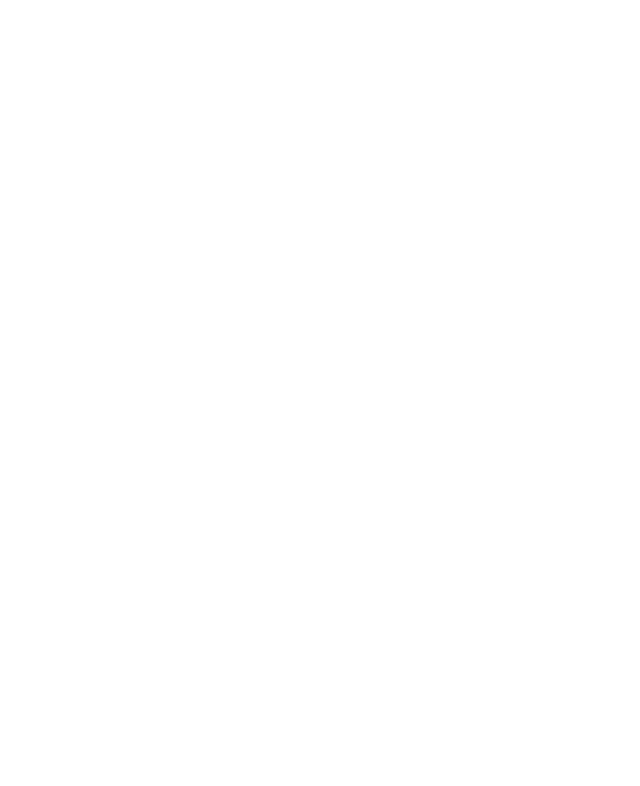
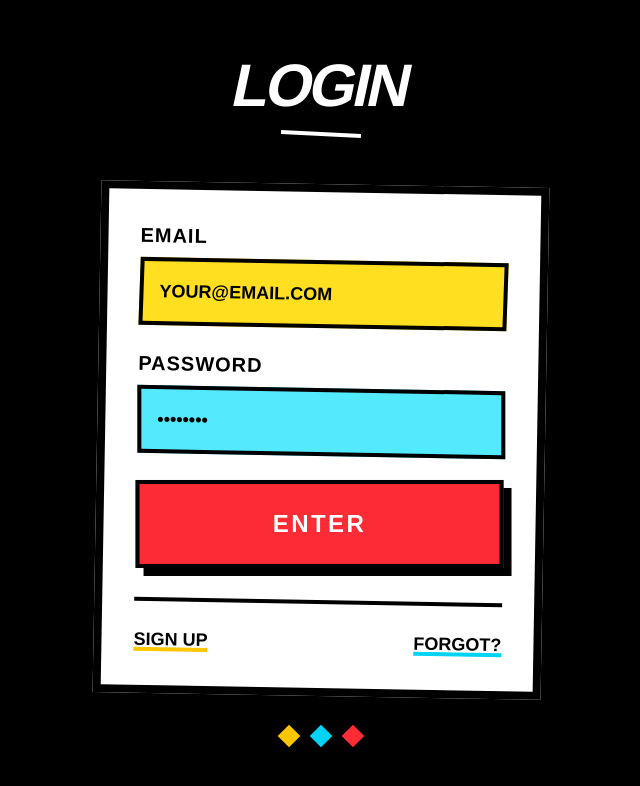
Before and after one commit to vinitvijal/PrepApp---AI, a Next.js app: page /login in a window 1280 px wide. Shown: the top 786 px of the page, without its empty margins (319-959 px from the left). Built offline with nearby package versions, Linux system fonts and the light colour scheme.

Commit message:
Login page design

```diff
--- a/app/login/page.tsx
+++ b/app/login/page.tsx
@@ -2,12 +2,90 @@
 
 export default function LoginPage() {
   return (
-    <form>
-      <label htmlFor="email">Email:</label>
-      <input id="email" name="email" type="email" required />
-      <label htmlFor="password">Password:</label>
-      <input id="password" name="password" type="password" required />
-      <button formAction={login}>Log in</button>
-    </form>
+    <div className="min-h-screen bg-black text-white flex items-center justify-center p-4">
+      <div className="w-full max-w-md">
+        {/* Brutalist Header */}
+        <div className="mb-12 text-center">
+          <h1 className="text-6xl font-black uppercase tracking-tighter mb-4 transform -skew-x-12">
+            LOGIN
+          </h1>
+          <div className="w-20 h-1 bg-white mx-auto transform rotate-3"></div>
+        </div>
+
+        {/* Login Form Container */}
+        <div className="bg-white text-black p-8 border-8 border-black transform rotate-1 shadow-[16px_16px_0px_0px_#000000]">
+          <form className="space-y-6">
+            {/* Email Field */}
+            <div className="space-y-2">
+              <label
+                htmlFor="email"
+                className="block text-xl font-black uppercase tracking-wider"
+              >
+                EMAIL
+              </label>
+              <input
+                id="email"
+                name="email"
+                type="email"
+                required
+                className="w-full px-4 py-4 text-lg font-bold border-4 border-black bg-yellow-300 placeholder-black focus:bg-yellow-400 focus:outline-none focus:border-red-500 transform -skew-x-1"
+                placeholder="YOUR@EMAIL.COM"
+              />
+            </div>
+
+            {/* Password Field */}
+            <div className="space-y-2">
+              <label
+                htmlFor="password"
+                className="block text-xl font-black uppercase tracking-wider"
+              >
+                PASSWORD
+              </label>
+              <input
+                id="password"
+                name="password"
+                type="password"
+                required
+                className="w-full px-4 py-4 text-lg font-bold border-4 border-black bg-cyan-300 placeholder-black focus:bg-cyan-400 focus:outline-none focus:border-red-500 transform skew-x-1"
+                placeholder="••••••••"
+              />
+            </div>
+
+            {/* Submit Button */}
+            <button
+              formAction={login}
+              className="w-full py-6 text-2xl font-black uppercase tracking-widest bg-red-500 border-4 border-black text-white hover:bg-red-600 transform -rotate-1 hover:rotate-0 transition-all duration-200 shadow-[8px_8px_0px_0px_#000000] hover:shadow-[4px_4px_0px_0px_#000000] active:shadow-none active:transform active:translate-x-2 active:translate-y-2"
+            >
+              ENTER
+            </button>
+          </form>
+
+          {/* Footer Links */}
+          <div className="mt-8 pt-6 border-t-4 border-black">
+            <div className="flex justify-between items-center">
+              <a
+                href="/signup"
+                className="text-lg font-black uppercase underline decoration-4 decoration-yellow-400 hover:decoration-red-500 transform hover:skew-x-12 transition-all"
+              >
+                SIGN UP
+              </a>
+              <a
+                href="/forgot"
+                className="text-lg font-black uppercase underline decoration-4 decoration-cyan-400 hover:decoration-red-500 transform hover:-skew-x-12 transition-all"
+              >
+                FORGOT?
+              </a>
+            </div>
+          </div>
+        </div>
+
+        {/* Decorative Elements */}
+        <div className="mt-8 flex justify-center space-x-4">
+          <div className="w-4 h-4 bg-yellow-400 transform rotate-45"></div>
+          <div className="w-4 h-4 bg-cyan-400 transform -rotate-45"></div>
+          <div className="w-4 h-4 bg-red-500 transform rotate-45"></div>
+        </div>
+      </div>
+    </div>
   )
 }
```
